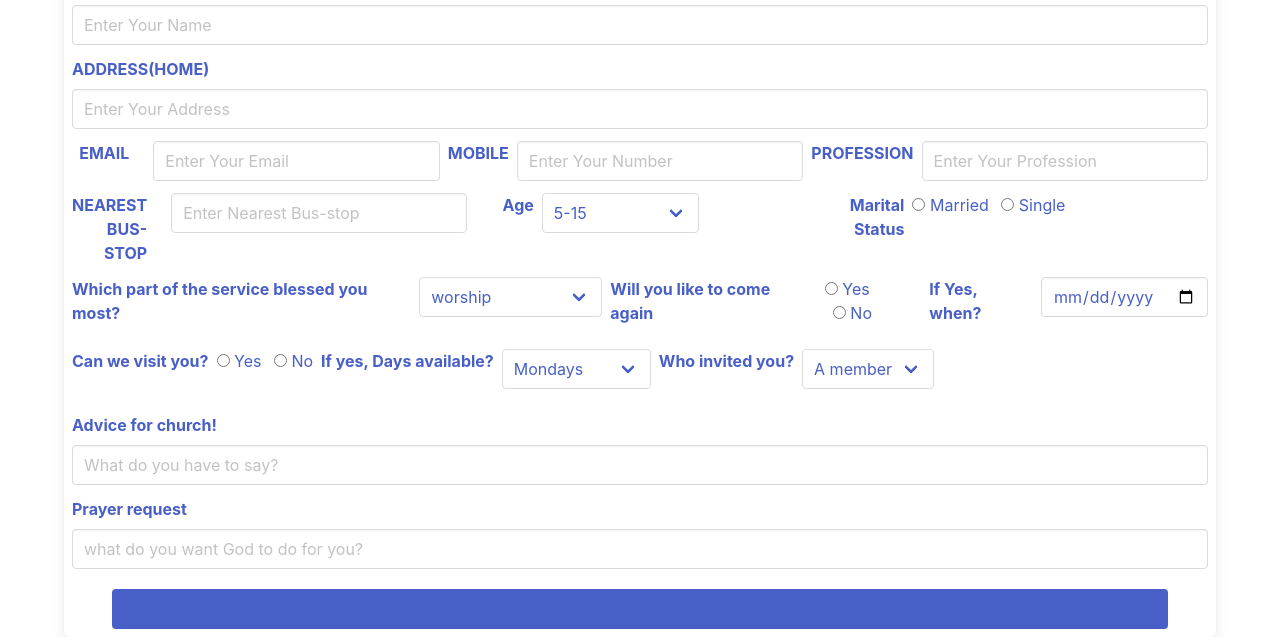
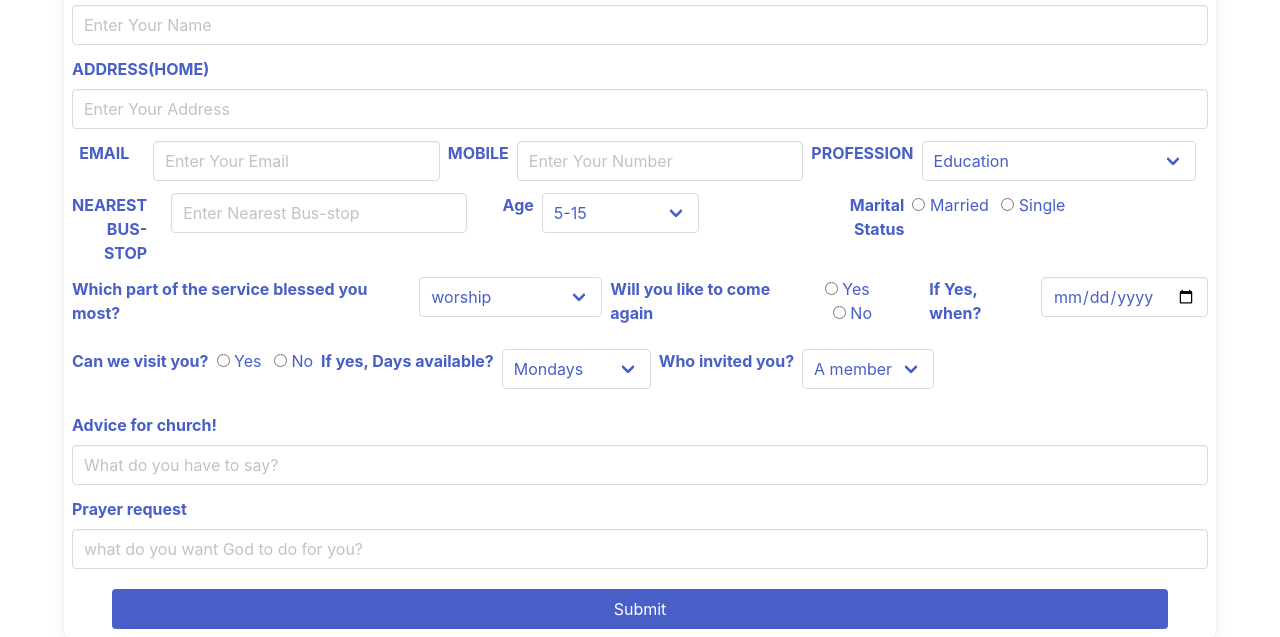
Before and after one commit to anyanime/rccgfols-reception-form, a plain HTML site: page index.html in a window 1280 px wide. Shown: the part 229-866 px from the top of the page. Drawn offline with nearby package versions, Linux system fonts and the light colour scheme.

Commit message:
edit form fields

```diff
--- a/index.html
+++ b/index.html
@@ -63,7 +63,24 @@
             <div class="field-body">
                 <div class="field">
                     <div class="control">
-                        <input class="input" type="tel" name="tel" id="tel" placeholder="Enter Your Profession">
+                    <div class="select has-text-link">
+                        <select class="has-text-link">
+                            <option>Education</option>
+                            <option>Doctor</option>
+                            <option>Clergy</option>
+                            <option>Engineer</option>
+                            <option>Management and Leadership</option>
+                            <option>Lawyer</option>
+                            <option>Accountant</option>
+                            <option>Commercial Banker</option>
+                            <option>Psychologist</option>
+                            <option>Social worker</option>
+                            <option>Programmer</option>
+                            <option>Mechanic</option>
+                            <option>Student</option>
+                            <option>Others</option>
+                        </select>
+                    </div>
                     </div>
                 </div>
             </div>
@@ -103,11 +120,11 @@
                 <div class="field">
                     <div class="control">
                         <label class="radio has-text-link">
-                            <input type="radio" name="married">
+                            <input type="radio" name="status">
                             Married
                         </label>
                         <label class="radio has-text-link">
-                            <input type="radio" name="single">
+                            <input type="radio" name="status">
                             Single
                         </label>
                     </div>
@@ -136,11 +153,11 @@
                         </div>
                         <div class="control has-text-link">
                             <label class="radio">
-                                <input type="radio" name="YES">
+                                <input type="radio" name="answer1">
                                 Yes
                             </label>
                             <label class="radio">
-                                <input type="radio" name="NO">
+                                <input type="radio" name="answer1">
                                 No
                             </label>
                         </div>
@@ -161,11 +178,11 @@
         <div class="field">
         <div class="control">
             <label class="radio has-text-link">
-                <input type="radio" name="Yes2">
+                <input type="radio" name="answer2">
                 Yes
             </label>
             <label class="radio has-text-link">
-                <input type="radio" name="No2">
+                <input type="radio" name="answer2">
                 No
             </label>
         </div>
@@ -215,7 +232,7 @@
         </div>
         <div class="field pb-2 px-6">
             <div class="control">
-                <button class="button is-link is-fullwidth has-text-link">Submit</button>
+                <button class="button is-link is-fullwidth">Submit</button>
             </div>
         </div>
 
```
